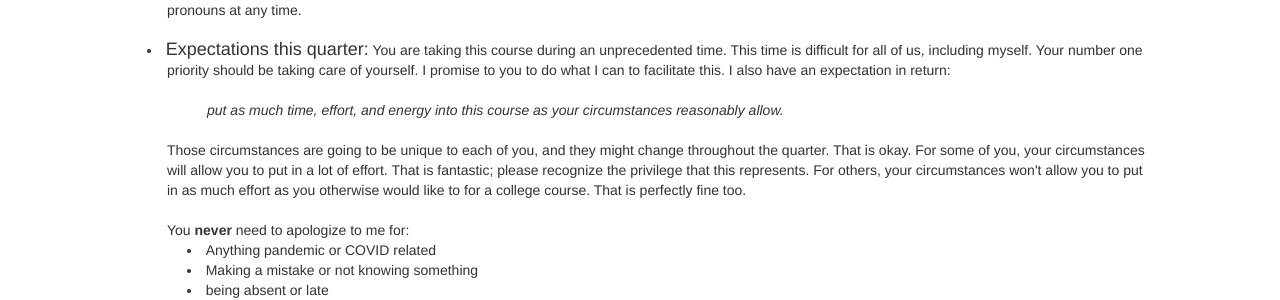
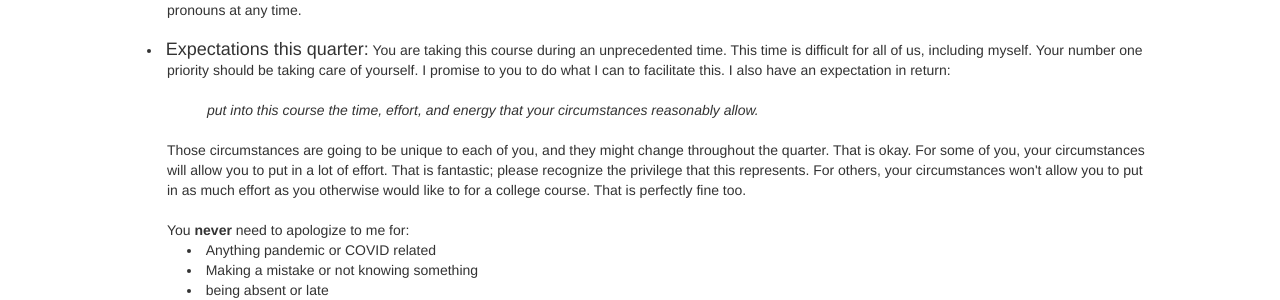
Before and after one commit to bryandmartin/STAT302, a Jekyll site: the page built from syllabus.html, in a window 1280 px wide and 900 px high, scrolled down 1507 px. Shown: the part 158-458 px from the top of the window. Built offline with Jekyll 4.4.1, drawn with Linux system fonts in a browser that asks for light colours; nearby versions of some CDN libraries; library files that are not in the unit come from our copies.

Commit message:
another wording tweak

```diff
--- a/syllabus.html
+++ b/syllabus.html
@@ -136,7 +136,7 @@ Instead of exams, you will be assigned two projects throughout the course. Both
     You are taking this course during an unprecedented time. This time is difficult for all of us, including myself.
     Your number one priority should be taking care of yourself. I promise to you to do what I can to facilitate this.
     I also have an expectation in return:</li> <br>
-    <li style="padding:0px;margin:0px 80px 0px; text-indent: 0em; padding-left: 3em; list-style-type:none;"> <i>put as much time, effort, and energy into this course as your circumstances reasonably allow.</i> </li> <br>
+    <li style="padding:0px;margin:0px 80px 0px; text-indent: 0em; padding-left: 3em; list-style-type:none;"> <i>put into this course the time, effort, and energy that your circumstances reasonably allow.</i> </li> <br>
 
     <li style="padding:0px;margin:0px 40px 0px; text-indent: 0em; padding-left: 3em; list-style-type:none;"> Those circumstances are going to be unique to each of you, and they might change throughout the quarter. That is okay.
 
```
